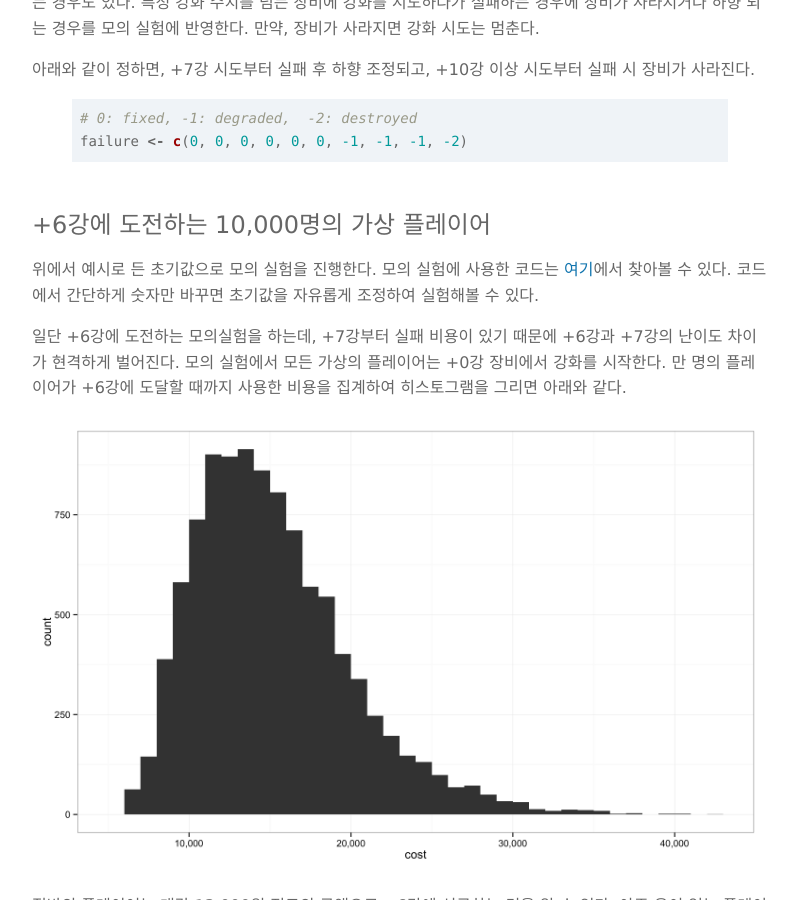
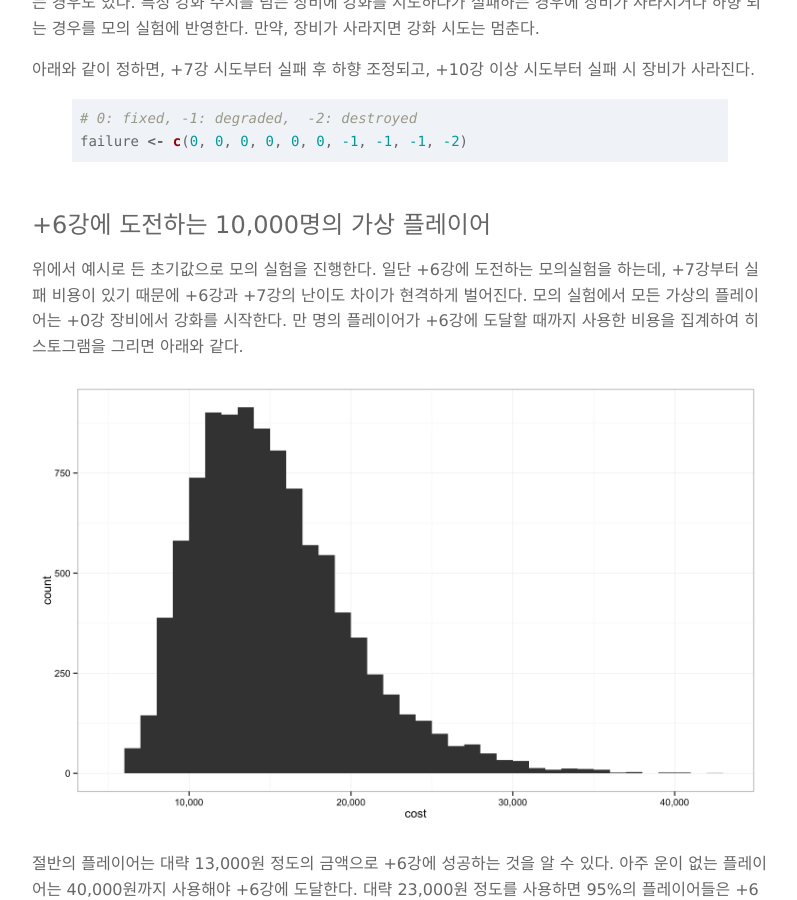
Before and after one commit to boxnwhiskr/boxnwhiskr.github.io, a Jekyll site: the page built from _posts/2015-05-21-binomial_dist_in_games.markdown, in a window 1280 px wide and 900 px high, scrolled down 8242 px. Shown: the whole window, without its empty margins (240-1037 px from the left). Built offline with Jekyll 4.4.1, drawn with Linux system fonts in a browser that asks for light colours; nearby versions of some CDN libraries; some web fonts are replaced; formulas are drawn with MathJax 3; some of the changed text lies outside the part shown.

Commit message:
fix: Remove dead links to do_simulation.R

```diff
--- a/_posts/2015-05-21-binomial_dist_in_games.markdown
+++ b/_posts/2015-05-21-binomial_dist_in_games.markdown
@@ -282,9 +282,6 @@ failure <- c(0, 0, 0, 0, 0, 0, -1, -1, -1, -2)
 ## +6강에 도전하는 10,000명의 가상 플레이어
 
 위에서 예시로 든 초기값으로 모의 실험을 진행한다.
-모의 실험에 사용한 코드는 [여기](https://github.com/Jangsea/binom_item/blob/master/do_simulation.R)에서 찾아볼 수 있다.
-코드에서 간단하게 숫자만 바꾸면 초기값을 자유롭게 조정하여 실험해볼 수 있다.
-
 일단 +6강에 도전하는 모의실험을 하는데, +7강부터 실패 비용이 있기 때문에 +6강과 +7강의 난이도 차이가 현격하게 벌어진다.
 모의 실험에서 모든 가상의 플레이어는 +0강 장비에서 강화를 시작한다.
 만 명의 플레이어가 +6강에 도달할 때까지 사용한 비용을 집계하여 히스토그램을 그리면 아래와 같다.
@@ -364,7 +361,6 @@ failure <- c(0, 0, 0, 0, 0, 0, -1, -1, -1, -2)
 모의 실험의 결과는 그 규모가 클수록 믿을 수 있다.
 실험을 반복할 때마다 다른 결과를 얻게 되지만, 가상의 플레이어가 충분히 많다면 그 변화는 크지 않다.
 해당 실험에서는 만 명의 가상 플레이어만 동원해서도 충분히 유의미한 결과를 얻을 수 있었다.
-혹시 더 정확한 결과를 바란다면 [공유한 코드](https://github.com/Jangsea/binom_item/blob/master/do_simulation.R)에서 플레이어 수를 늘려서 실험해 볼 수 있다.
 
 # 게임 속의 이항 시행
 
```
